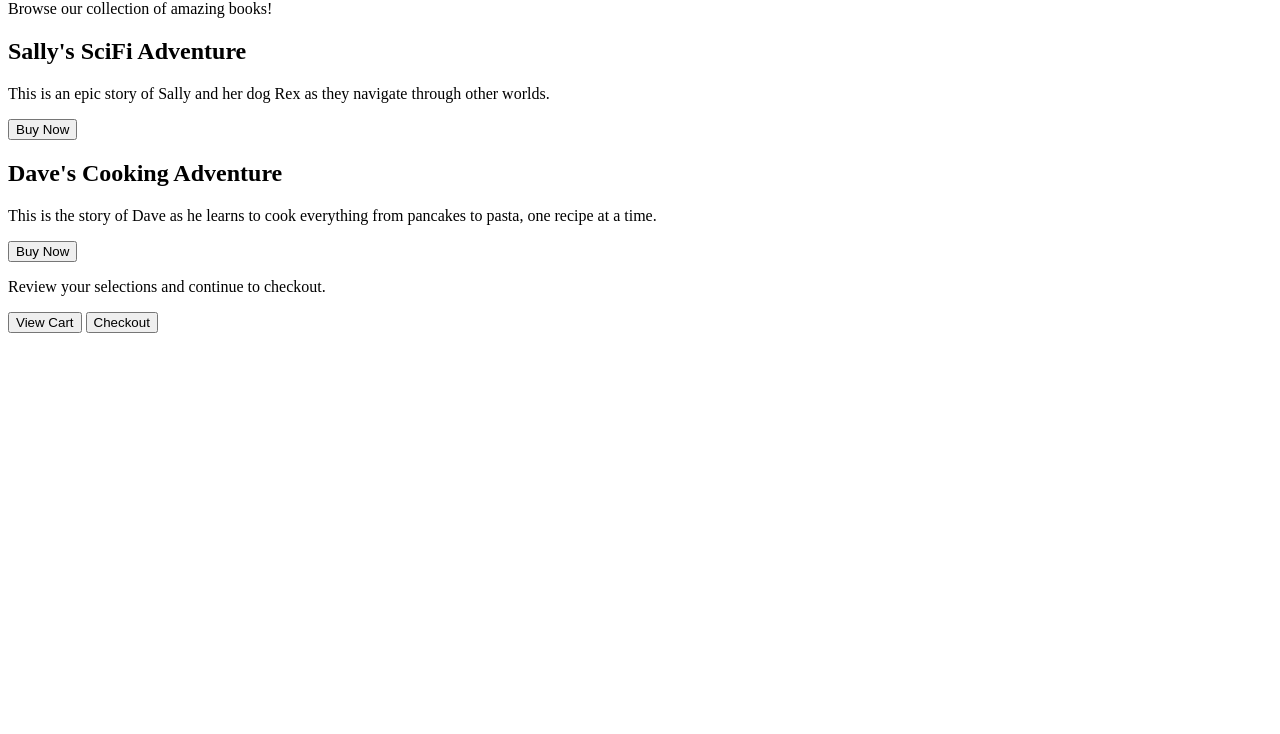
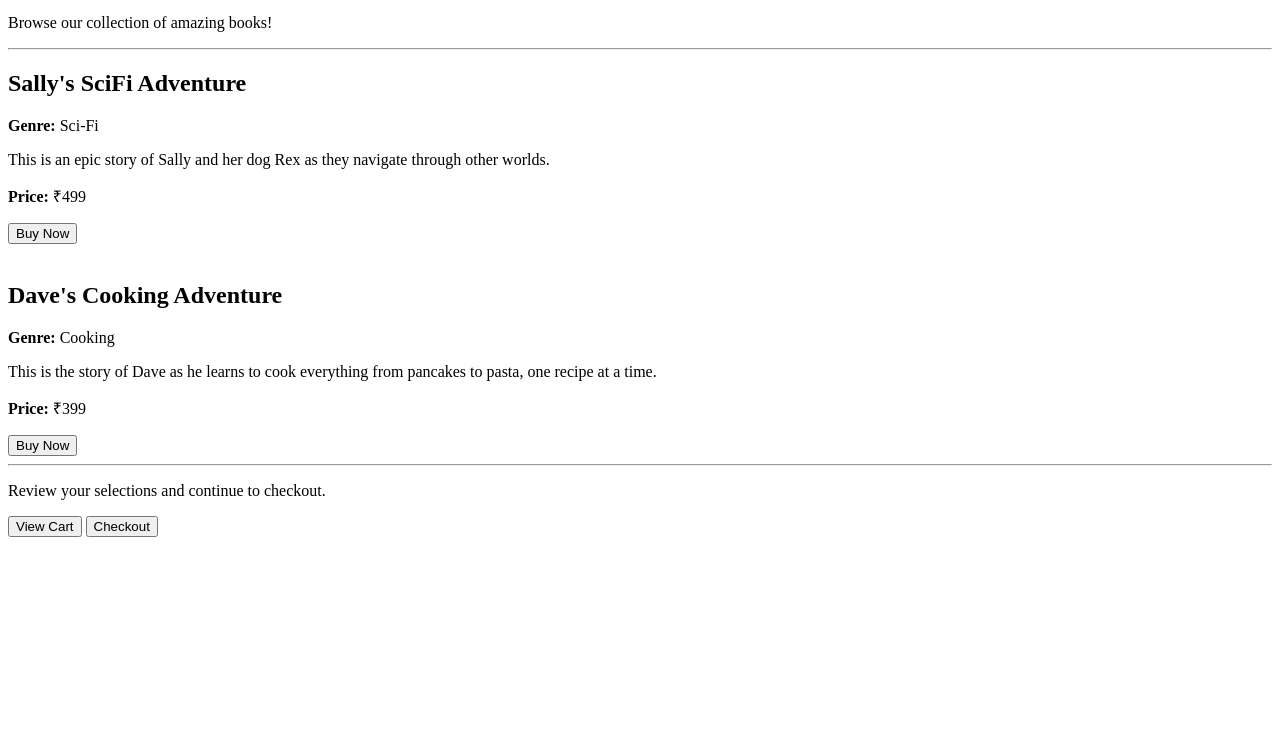
Before and after one commit to namish-yadav/bookstore-page, a plain HTML site: page index.html in a window 1280 px wide. Shown: the part 66-800 px from the top of the page. Drawn offline with Linux system fonts and the light colour scheme.

Commit message:
modified looks

```diff
--- a/index.html
+++ b/index.html
@@ -1,32 +1,48 @@
+<!DOCTYPE html>
 <html lang="en">
   <head>
     <meta charset="UTF-8" />
-  <title>XYZ Bookstore Page</title>
+    <meta name="viewport" content="width=device-width, initial-scale=1.0" />
+    <title>XYZ Bookstore</title>
   </head>
 
   <body>
+
+    <!-- Store heading -->
     <h1>XYZ Bookstore</h1>
     <p>Browse our collection of amazing books!</p>
 
-  <div class="card-container">
-    <div class="card" id="sally-adventure-book">
+    <hr />
+
+    <!-- Book 1 -->
+    <div id="sally-adventure-book">
       <h2>Sally's SciFi Adventure</h2>
+      <p><strong>Genre:</strong> Sci-Fi</p>
       <p>This is an epic story of Sally and her dog Rex as they navigate through other worlds.</p>
-      <button class="btn">Buy Now</button>
+      <p><strong>Price:</strong> ₹499</p>
+      <button>Buy Now</button>
     </div>
 
-    <div class="card" id="dave-cooking-book">
+    <br />
+
+    <!-- Book 2 -->
+    <div id="dave-cooking-book">
       <h2>Dave's Cooking Adventure</h2>
+      <p><strong>Genre:</strong> Cooking</p>
       <p>This is the story of Dave as he learns to cook everything from pancakes to pasta, one recipe at a time.</p>
-      <button class="btn">Buy Now</button>
-    </div>
+      <p><strong>Price:</strong> ₹399</p>
+      <button>Buy Now</button>
     </div>
 
+    <hr />
+
+    <!-- Cart section -->
     <p>Review your selections and continue to checkout.</p>
 
-  <div class="btn-container">
-    <button id="view-cart-btn" class="btn">View Cart</button>
-    <button id="checkout-btn" class="btn">Checkout</button>
+    <div>
+      <button id="view-cart-btn">View Cart</button>
+      <button id="checkout-btn">Checkout</button>
     </div>
+
   </body>
 </html>
```
Lines whose indentation alone changed are shown as unchanged.
